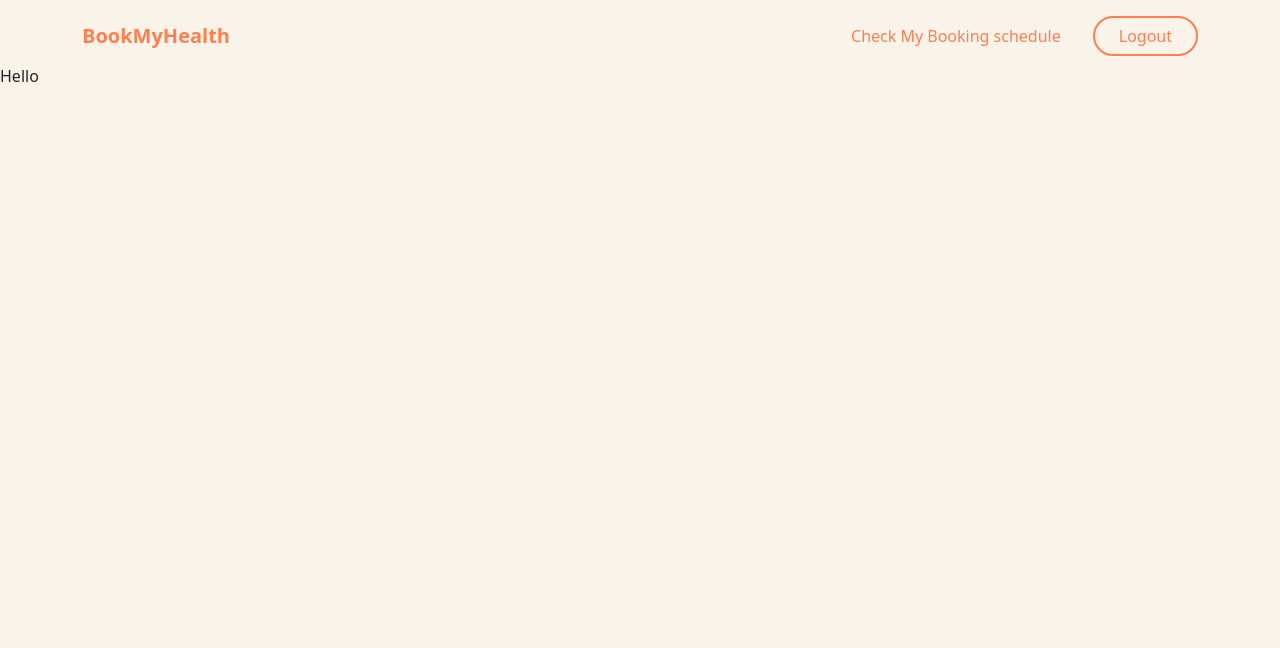
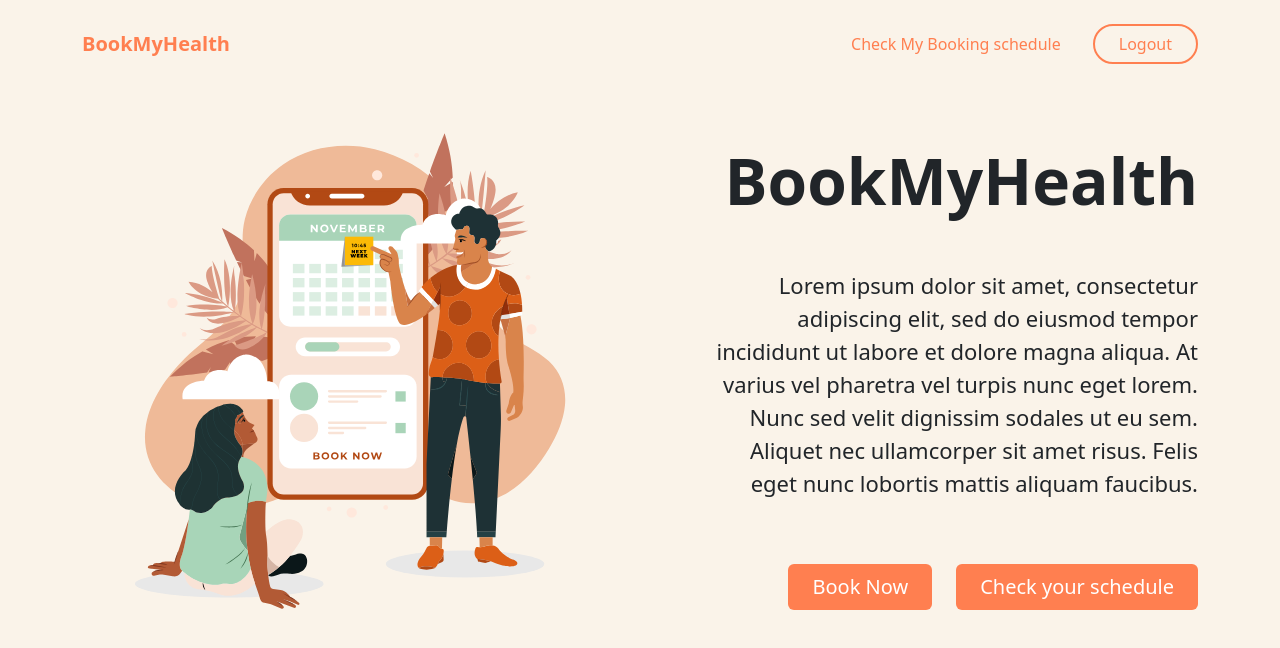
Before and after one commit to ACZH05/book-my-health-app, a React (Vite) app: page / in a window 1280 px wide. Shown: the top 648 px of the page. Built offline with nearby package versions, Linux system fonts and the light colour scheme; no server answers; sample sign-in values are in the browser's storage.

Commit message:
Add main menu body

```diff
--- a/src/App.jsx
+++ b/src/App.jsx
@@ -13,7 +13,7 @@ function Layout() {
   return (
     <>
       <SectionAuth>
-        <Navbar className="pt-3" style={{ background: "#FAF3E9"}}>
+        <Navbar className="pt-4" style={{ background: "#FAF3E9"}}>
           <Container>
             <Navbar.Brand style={{ color: "#FF7F50", fontWeight: "bold" }}>BookMyHealth</Navbar.Brand>
               <Nav>
--- /dev/null
+++ b/src/components/MainMenuBody.jsx
@@ -0,0 +1,15 @@
+import { Button, Container, Image } from "react-bootstrap";
+
+export default function MainMenuBody() {
+    return (
+        <Container className="d-flex align-items-center mt-4">
+            <Image src="../src/assets/8431434_3902892.svg" style={{ height: "550px"}} />
+            <div style={{ textAlign: "right"}}>
+                <div style={{ fontSize: "64px", fontWeight: "bold"}}>BookMyHealth</div>
+                <p style={{ margin: "2.5rem 0 4rem", paddingLeft: "5rem", fontSize: "22px"}}>Lorem ipsum dolor sit amet, consectetur adipiscing elit, sed do eiusmod tempor incididunt ut labore et dolore magna aliqua. At varius vel pharetra vel turpis nunc eget lorem. Nunc sed velit dignissim sodales ut eu sem. Aliquet nec ullamcorper sit amet risus. Felis eget nunc lobortis mattis aliquam faucibus.</p>
+                <Button className="me-4 border-0 px-4 py-2" style={{ backgroundColor: "#FF7F50", fontSize: "20px"}}>Book Now</Button>
+                <Button className="border-0 px-4 py-2" style={{ backgroundColor: "#FF7F50", fontSize: "20px"}}>Check your schedule</Button>
+                </div>
+        </Container>
+    )
+}
--- a/src/pages/MainMenuPage.jsx
+++ b/src/pages/MainMenuPage.jsx
@@ -1,6 +1,7 @@
 import { useContext, useEffect } from "react"
 import { AuthContext } from "../components/AuthProvider"
 import { useNavigate } from "react-router-dom"
+import MainMenuBody from "../components/MainMenuBody"
 
 export default function MainMenuPage() {
     const { currentUser } = useContext(AuthContext)
@@ -11,8 +12,8 @@ export default function MainMenuPage() {
     }, [currentUser, navigate])
 
     return (
-        <div>
-            Hello
-        </div>
+        <>
+            <MainMenuBody />
+        </>
     )
     }
```
